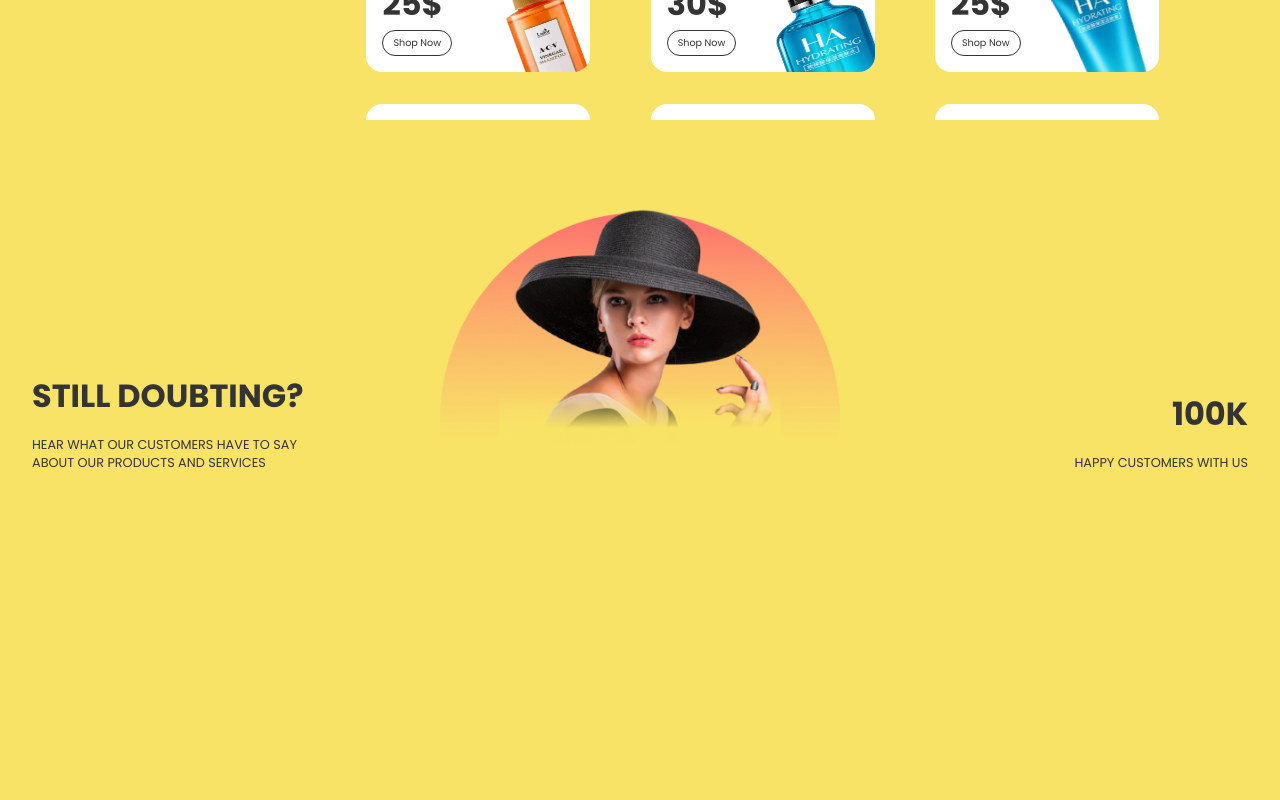
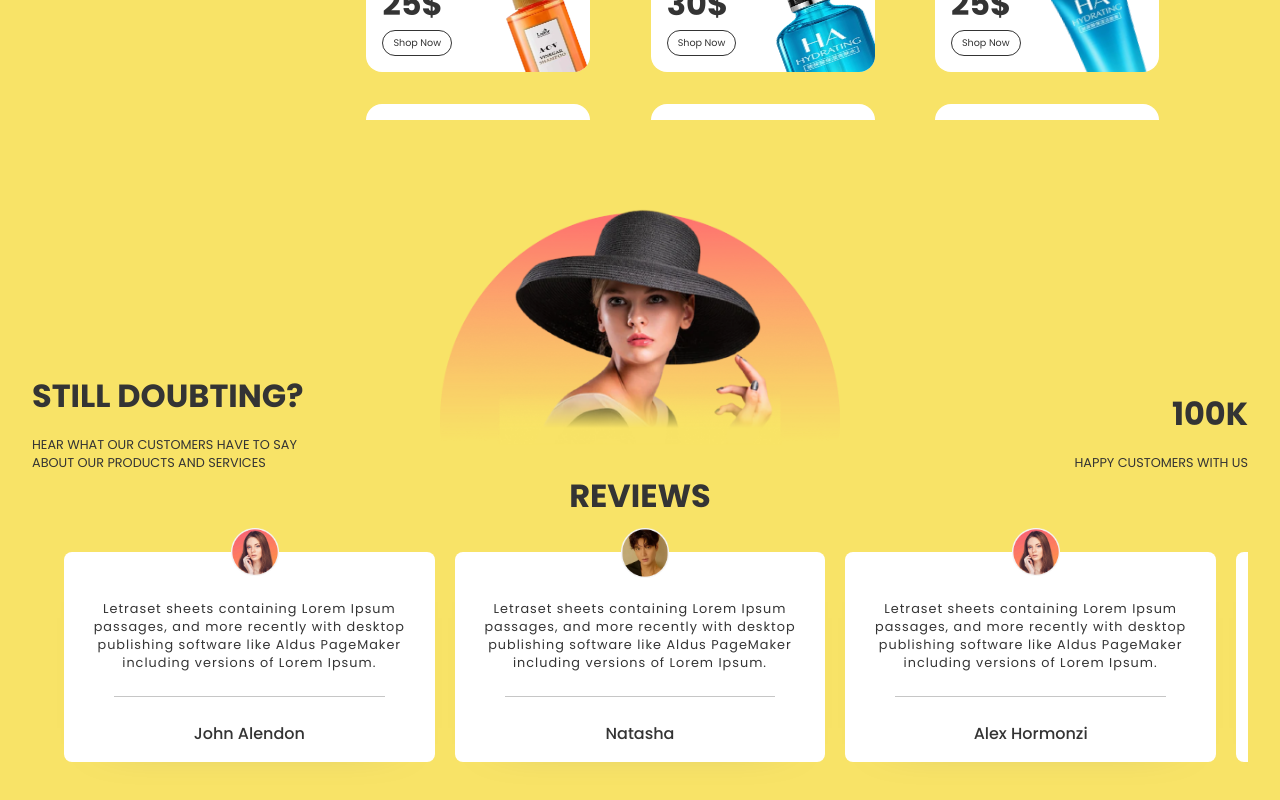
Before and after one commit to Nnamdi-Echegz/GlowGuru, a React (Create React App) app: page / in a window 1280 px wide. Shown: the part 1680-2480 px from the top of the page. Before the commit the page ends 2216 px from the top, so only its background shows below. Built offline with nearby package versions, Linux system fonts and the light colour scheme.

Commit message:
review section and carousel completed

```diff
--- a/src/components/Testimonials/Testimonials.jsx
+++ b/src/components/Testimonials/Testimonials.jsx
@@ -1,6 +1,8 @@
 import React from "react";
 import css from "./Testimonials.module.css";
 import Hero from "../../assets/testimonialHero.png";
+import { Swiper, SwiperSlide } from "swiper/react";
+import {TestimonialsData} from "../../data/testimonials"
 
 const Testimonials = () => {
   return (
@@ -20,6 +22,30 @@
         <span>100k</span><span>Happy Customers with us</span>
       </div>
       </div>
+
+      <div className={css.reviews}>Reviews</div>
+
+      <div className={css.carousel}>
+        <Swiper
+        slidesPerView={3}
+        slidesPerGroup={1}
+        spaceBetween={20}
+        className={css.tCarousel}
+        >
+            {
+                TestimonialsData.map((testimonial, i)=> (
+                    <SwiperSlide>
+                        <div className={css.testimonial}>
+                            <img src={testimonial.image} alt="" />
+                            <span>{testimonial.comment}</span>
+                            <hr />
+                            <span>{testimonial.name}</span>
+                        </div>
+                    </SwiperSlide>
+                ) )
+            }
+        </Swiper>
+      </div>
     </div>
   );
 };
--- a/src/components/Testimonials/Testimonials.module.css
+++ b/src/components/Testimonials/Testimonials.module.css
@@ -39,3 +39,57 @@
 .wrapper>:nth-child(3){
     text-align: right;
 }
+
+.reviews{
+    font-size: 2rem;
+    font-weight: bold;
+    text-transform: uppercase;
+}
+
+.carousel{
+    width: 100%;
+}
+
+.tCarousel{
+    padding: 2rem;
+}
+
+.testimonial{
+    display: flex;
+    flex-direction: column;
+    position: relative;
+    background: white;
+    border-radius: 0.5rem;
+    align-items: center;
+    justify-content: center;
+    padding: 1rem;
+    gap: 1rem;
+    box-shadow: 0rem 1rem 3rem -50px #7d7d7d;
+    text-align: center;
+
+}
+
+.testimonial>img{
+    position: absolute;
+    width: 3rem;
+    top: -1.5rem;
+    left: 45%;
+}
+
+.testimonial>span:nth-of-type(1){
+    align-items: center;
+    font-size: 0.8rem;
+    letter-spacing: 1px;
+    margin-top: 2rem;
+}
+
+.testimonial>hr{
+    height: 1px;
+    width: 80%;
+    background: rgb(198, 198, 198);
+    border: none;
+}
+
+.testimonial>span:nth-of-type(2){
+    font-weight: 500;
+}
```
